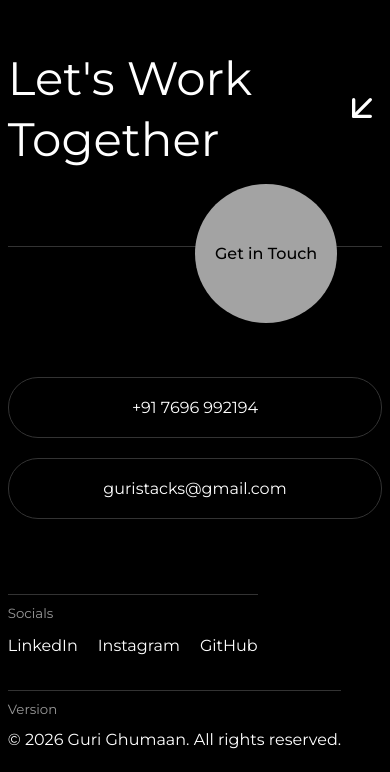
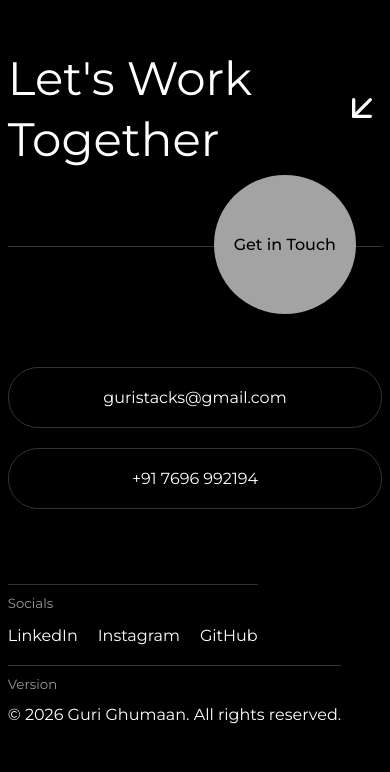
Before and after one commit to prateek15000/vyxis-ai-protfolio, a React (Vite) app: page / in a window 390 px wide. Shown: the part 7119-7891 px from the top of the page. After the commit the page ends 7856 px from the top, so only its background shows below. Built offline with nearby package versions, Linux system fonts and the light colour scheme.

Commit message:
Footer styles: adjust padding, margins, and positioning for improved layout

```diff
--- a/src/index.css
+++ b/src/index.css
@@ -518,7 +518,7 @@ header .container {
 /* FOOTER */
 footer {
   padding-top: 100px;
-  padding-bottom: 20px;
+  padding-bottom: 10px;
   color: #ffffff;
 }
 
@@ -716,18 +716,19 @@ footer {
     line-height: 1.3;
   }
   .footCta {
+    bottom: -68px;
     padding: 60px 20px;
     font-size: 16px;
+    left: 65%;
   }
   .footMiddle {
-    margin-top: 130px;
-    flex-direction: column-reverse;
+    margin-top: 120px;
     align-items: baseline;
   }
   .footBottom {
     align-items: baseline;
     width: 100%;
-    gap: 30px;
+    gap: 15px;
     flex-direction: column-reverse;
   }
   .reserve, .footLinks {
@@ -758,7 +759,7 @@ footer {
   .footCta {
     padding: 60px 20px;
     font-size: 16px;
-    left: 50%;
+    left: 55%;
   }
   .footMiddle a {
     width: 100%;
```
